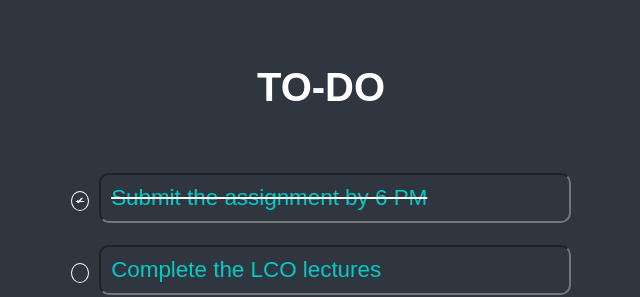
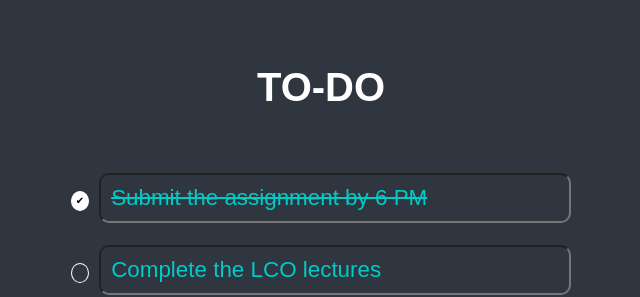
Before and after one commit to thisisutkarsh/assignment, a React (Create React App) app in the folder assignment-4/todoapp/: page / in a window 1280 px wide. Shown: the top 297 px of the page, without its empty margins (319-959 px from the left). Built offline with nearby package versions, Linux system fonts and the light colour scheme.

Commit message:
change styles

```diff
--- a/assignment-4/todoapp/src/App.js
+++ b/assignment-4/todoapp/src/App.js
@@ -74,10 +74,7 @@ function App() {
       <form className="list">
         <ul>
           {todos.map((todo, i) => (
-            <div
-              className="todo"
-              style={{ textDecoration: todo.isCompleted ? "line-through" : "" }}
-            >
+            <div className={`todo ${todo.isCompleted && "todo-is-completed"}`}>
               <div className={"checkbox"} onClick={() => toggleTodoComplete(i)}>
                 {todo.isCompleted && <span>&#x2714;</span>}
               </div>
```
